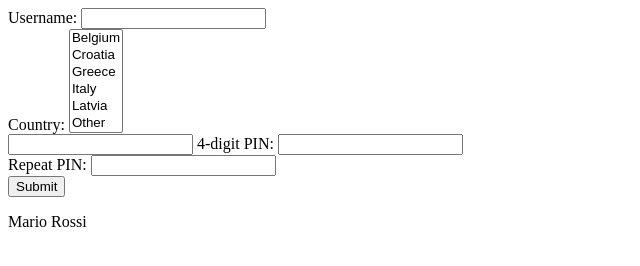
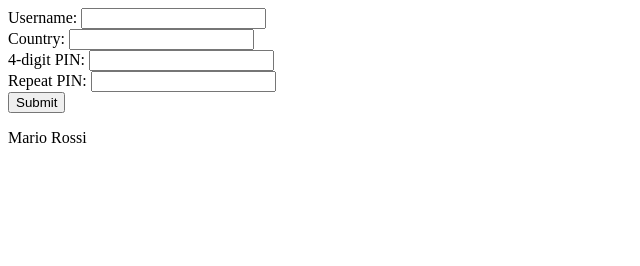
Before and after one commit to doc-divago/simpleForm, a plain HTML site: page index.html in a window 1280 px wide. Shown: the whole page, without its empty margins (0-640 px from the left). Drawn offline with Linux system fonts and the light colour scheme.

Commit message:
T03 - Using a datalist

```diff
--- a/index.html
+++ b/index.html
@@ -2,31 +2,24 @@
 <html lang="en" dir="ltr">
   <head>
     <meta charset="utf-8">
-    <title>T02</title>
+    <title>T03</title>
   </head>
   <body>
     <form  name="signup">
       <label for="username">Username: </label>
       <input type="text" id="username" name="username" value="" required><br>
       <label for="country">Country:</label>
-      <select id="country" name="country" size="6">
-        <option value="Belgium">Belgium</option>
-        <option value="Croatia">Croatia</option>
-        <option value="Greece">Greece</option>
-        <option value="Italy">Italy</option>
-        <option value="Latvia">Latvia</option>
-        <option value="Other">Other</option>
-      </select><br>
-      <input list="browsers">
-  <datalist id="browsers">
-    <option value="Internet Explorer">
-    <option value="Firefox">
-    <option value="Chrome">
-    <option value="Opera">
-    <option value="Safari">
-  </datalist>
+      <input list="country">
+        <datalist id="countries">
+          <option value="Belgium">
+          <option value="Croatia">
+          <option value="Greece">
+          <option value="Italy">
+          <option value="Latvia">
+          <option value="Other">
+        </datalist><br>
       <label for="pin">4-digit PIN:</label>
-      <input type="password" id="pin" name="pin" value="" required><br>
+      <input type="password" id="pin" name="pin" value=""><br>
       <label for="checkpin">Repeat PIN:</label>
       <input type="password" id="checkpin" name="checkpin" value=""><br>
       <input type="submit" value="Submit">
```
